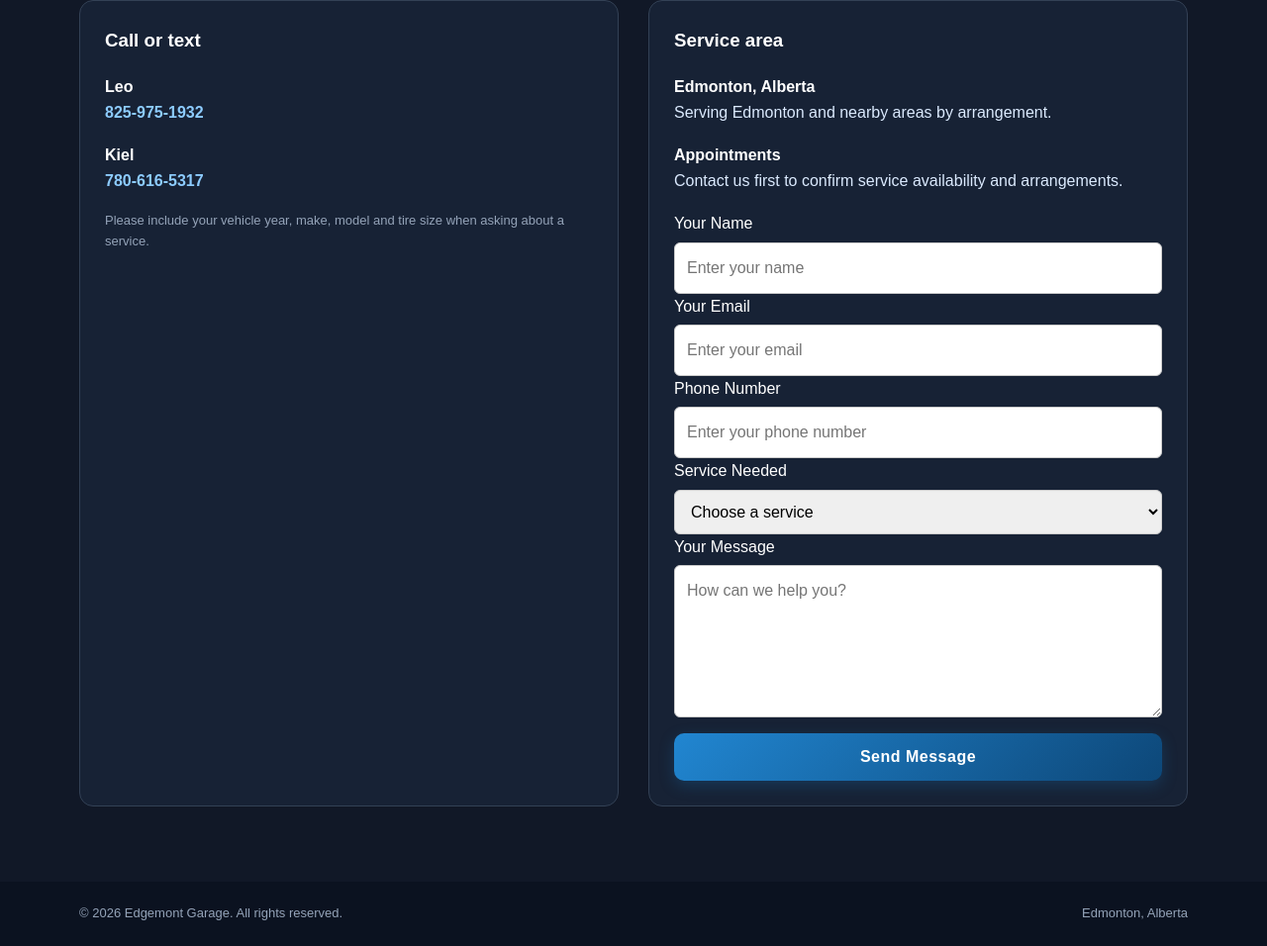
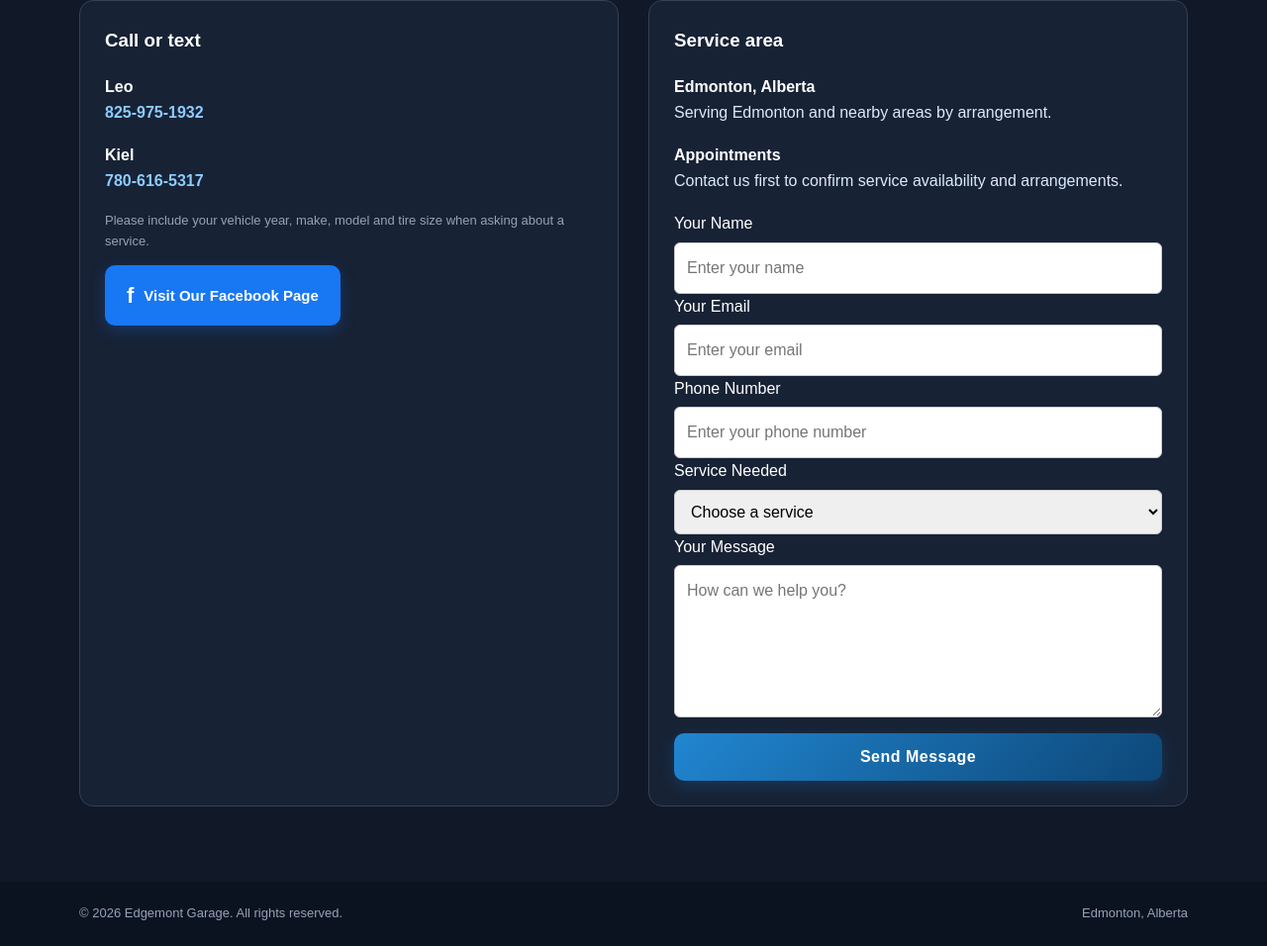
Before and after one commit to edgemontgarage/edgemontgarage.github.io, a plain HTML site: page index.html in a window 1280 px wide. Shown: the part 2162-3118 px from the top of the page at 99% size. Drawn offline with Linux system fonts and the light colour scheme.

Commit message:
Update index.html

```diff
--- a/index.html
+++ b/index.html
@@ -159,6 +159,33 @@
   object-fit: contain;
   display: block;
 }
+
+    .facebook-btn {
+  display: inline-flex;
+  align-items: center;
+  justify-content: center;
+  gap: 10px;
+  padding: 13px 22px;
+  background: #1877F2;
+  color: #ffffff;
+  text-decoration: none;
+  font-size: 15px;
+  font-weight: 800;
+  border-radius: 10px;
+  transition: all 0.3s ease;
+  box-shadow: 0 5px 15px rgba(24, 119, 242, 0.25);
+}
+
+.facebook-btn:hover {
+  background: #0d65d9;
+  transform: translateY(-2px);
+  box-shadow: 0 8px 20px rgba(24, 119, 242, 0.4);
+}
+
+.fb-icon {
+  font-size: 22px;
+  font-weight: 900;
+}
   </style>
 </head>
 <body>
@@ -245,6 +272,13 @@
             <div class="contact-item"><strong>Leo</strong><a href="tel:+18259751932">825-975-1932</a></div>
             <div class="contact-item"><strong>Kiel</strong><a href="tel:+17806165317">780-616-5317</a></div>
             <p class="note">Please include your vehicle year, make, model and tire size when asking about a service.</p>
+            <a href="https://www.facebook.com/profile.php?id=61596513091846"
+               target="_blank"
+                rel="noopener noreferrer"
+                class="facebook-btn">
+                <span class="fb-icon">f</span>
+                   Visit Our Facebook Page
+            </a>
           </div>
           <div class="contact-box">
             <h3>Service area</h3>
```
